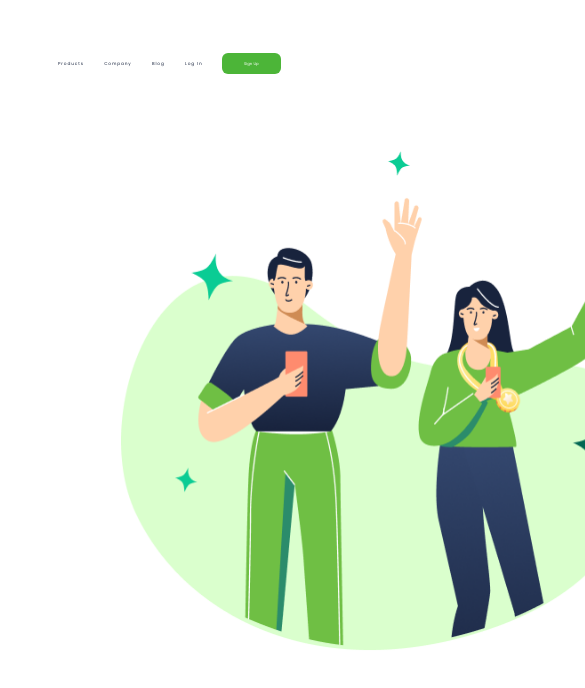
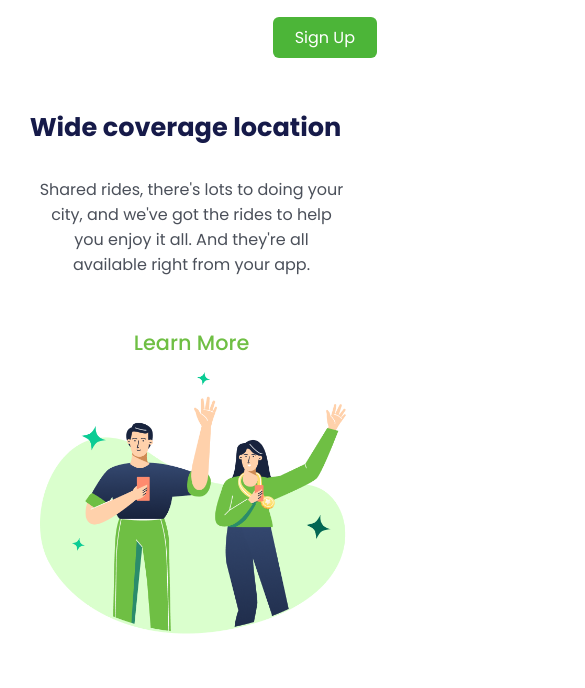
Before and after one commit to thaymacdolw/wide-coverage-location, a plain HTML site: page index.html in a window 390 px wide. Shown: the top 688 px of the page, 585 px wide, since content can reach past the window. Drawn offline with Linux system fonts and the light colour scheme.

Commit message:
media queries

```diff
--- a/style.css
+++ b/style.css
@@ -91,3 +91,53 @@ img {
     font-size: 1.33vw;
 
 }
+
+@media only screen and (max-width: 768px){
+    body {
+        width: 100vw;
+        height: 100vh;
+    }
+    header a {
+        display:none;
+    }
+    .container {
+        flex-direction: column;
+    }
+    button {
+        display: flex;
+        float: right;
+        font-size: 1rem;
+        margin: -30px -29px 0px 0px;
+    }
+    .text.text {
+        order: 1;
+        margin-left: 0;
+        margin-top: 50px;
+        text-align: center;
+
+    }
+    .text h1 {
+        font-size: 1.6em;
+        margin-left: 20px;
+    }
+    .text p {
+        font-size: 1em;
+        margin-left: 270px;
+        width: 80vw;
+    }
+    .text .learn a {
+        font-size: 1.3em;
+    }
+    .img {
+        display: flex;
+        order: 2;
+        margin-left: 0;
+        margin-top: -100px;
+    }
+    img {
+        height: 100%;
+        width: 80vw;
+        margin-left: 40px;
+        margin-top: -5px;
+    }
+}
```
